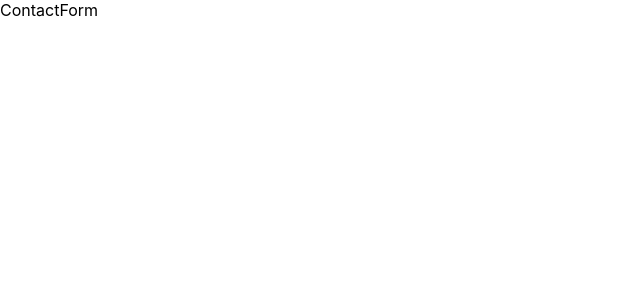
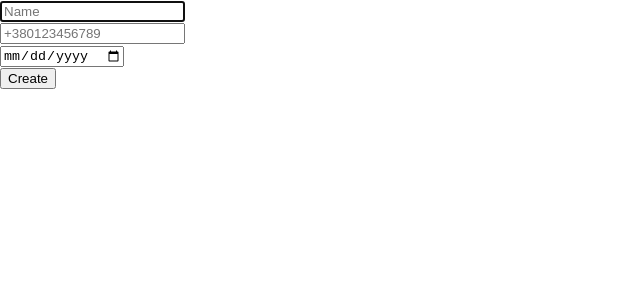
Before and after one commit to pecourses/pe2021-2-contacts-app, a React (Create React App) app: page / in a window 1280 px wide. Shown: the top 300 px of the page, without its empty margins (0-640 px from the left). Built offline with nearby package versions, Linux system fonts and the light colour scheme.

Commit message:
Add Form with validation schema

```diff
--- a/package.json
+++ b/package.json
@@ -7,12 +7,14 @@
     "@testing-library/jest-dom": "^5.16.4",
     "@testing-library/react": "^13.1.1",
     "@testing-library/user-event": "^13.5.0",
+    "formik": "^2.2.9",
     "react": "^18.1.0",
     "react-dom": "^18.1.0",
     "react-redux": "^8.0.1",
     "react-scripts": "5.0.1",
     "redux": "^4.2.0",
-    "web-vitals": "^2.1.4"
+    "web-vitals": "^2.1.4",
+    "yup": "^0.32.11"
   },
   "scripts": {
     "start": "react-scripts start",
--- a/src/components/ContactForm/index.jsx
+++ b/src/components/ContactForm/index.jsx
@@ -1,5 +1,37 @@
+import { CONTACT_VALIDATION_SCHEMA } from '../../utils/validationSchemas';
+
+const { Formik, Form, Field, ErrorMessage } = require('formik');
+
 function ContactForm () {
-  return <div>ContactForm</div>;
+  const initialValues = { name: '', telNumber: '', birthday: '' };
+
+  const handleSubmit = (values, formikBag) => {
+    console.log('values :>> ', values);
+    formikBag.resetForm();
+  };
+
+  return (
+    <Formik
+      initialValues={initialValues}
+      onSubmit={handleSubmit}
+      validationSchema={CONTACT_VALIDATION_SCHEMA}
+    >
+      {formikProps => (
+        <Form>
+          <Field name='name' type='text' placeholder='Name' autoFocus />
+          <ErrorMessage name='name' />
+          <br />
+          <Field name='telNumber' type='tel' placeholder='+380123456789' />
+          <ErrorMessage name='telNumber' />
+          <br />
+          <Field name='birthday' type='date' />
+          <ErrorMessage name='birthday' />
+          <br />
+          <button type='submit'>Create</button>
+        </Form>
+      )}
+    </Formik>
+  );
 }
 
 export default ContactForm;
--- /dev/null
+++ b/src/utils/validationSchemas.js
@@ -0,0 +1,23 @@
+import * as yup from 'yup';
+
+export const CONTACT_VALIDATION_SCHEMA = yup.object({
+  name: yup
+    .string()
+    .min(2)
+    .max(40)
+    .matches(/^(?=.*[a-z].*)[\w \d]*$/, 'Name must contain at least 1 letter')
+    .required(),
+  telNumber: yup
+    .string()
+    .min(13)
+    .max(13)
+    .matches(
+      /^\+380(\d){9}$/,
+      'Tel numbet must matches to pattern "+380123456789"'
+    )
+    .required(),
+  birthday: yup
+    .date()
+    .min('1900-01-01')
+    .max(new Date()),
+});
```
Also changed, not shown: 1 other file (tests, documents, lock files or other folders).
